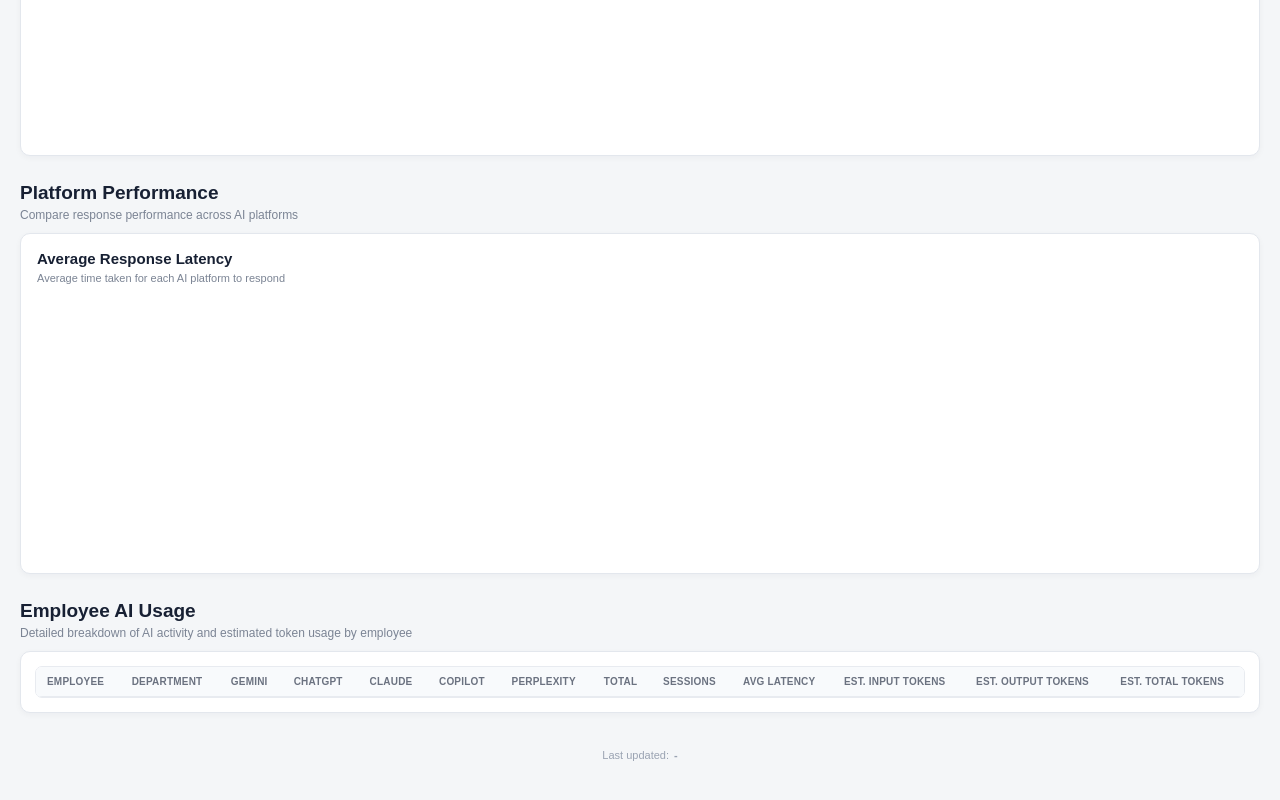
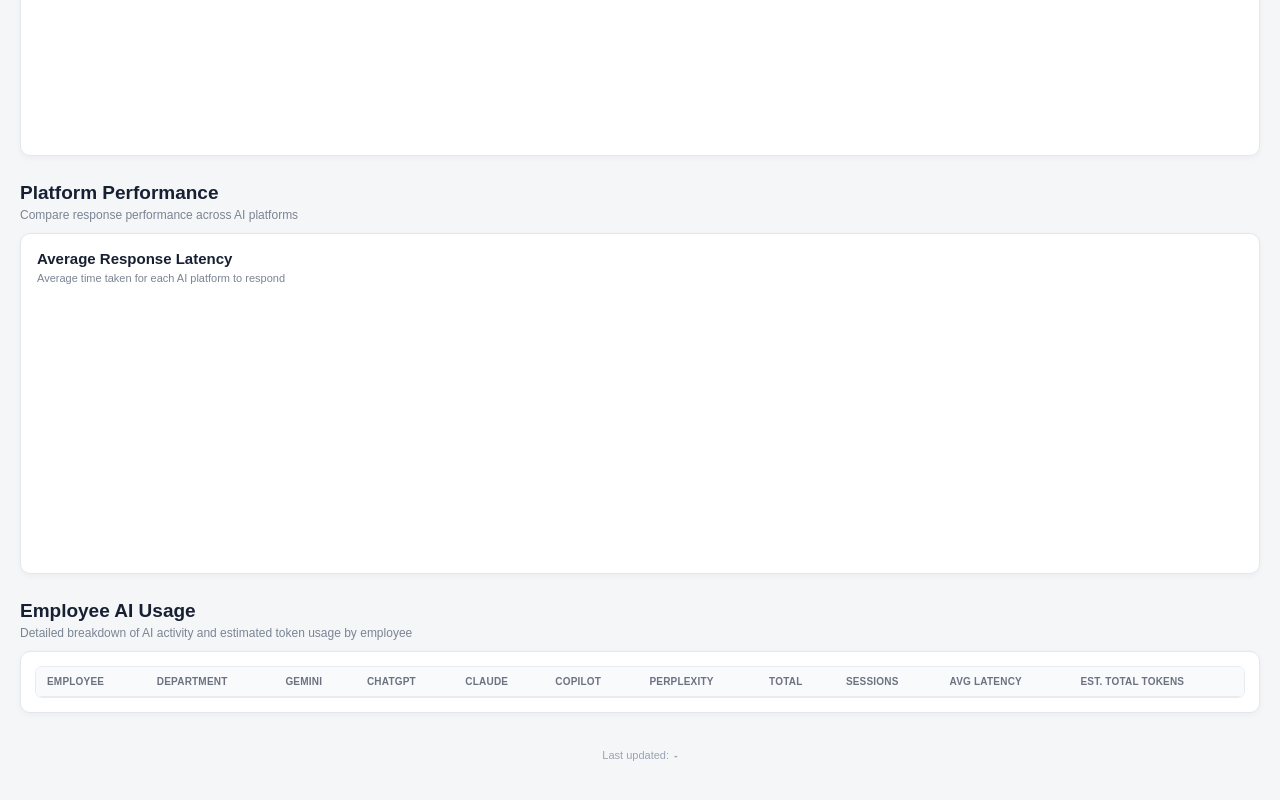
Before and after one commit to davinsn/gemini-usage-tracker, a browser extension: page gemini-ai-observability/dashboard/index.html in a window 1280 px wide. Shown: the part 2105-2905 px from the top of the page. Drawn offline with nearby package versions, Linux system fonts and the light colour scheme; no server answers.

Commit message:
Remove estimated input and output tokens columns from the dashboard table

```diff
--- a/gemini-ai-observability/dashboard/index.html
+++ b/gemini-ai-observability/dashboard/index.html
@@ -575,14 +575,6 @@
                             </th>
 
                             <th>
-                                Est. Input Tokens
-                            </th>
-
-                            <th>
-                                Est. Output Tokens
-                            </th>
-
-                            <th>
                                 Est. Total Tokens
                             </th>
 
```
